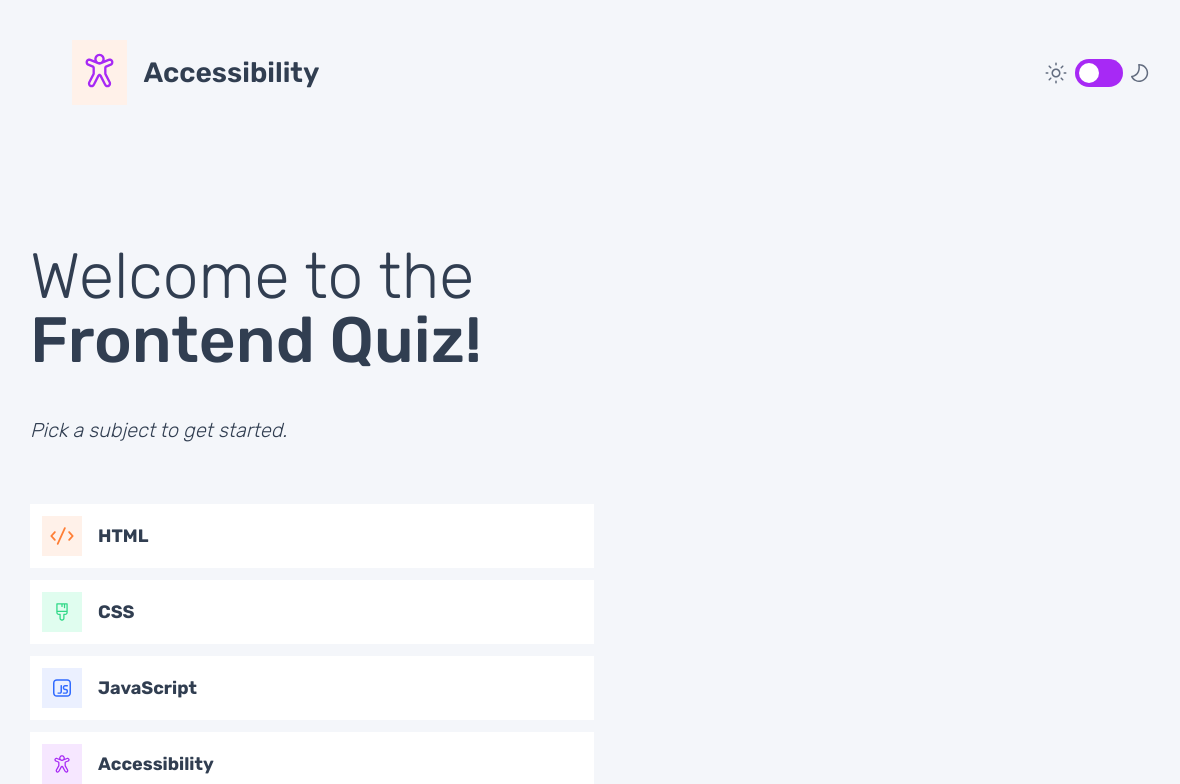
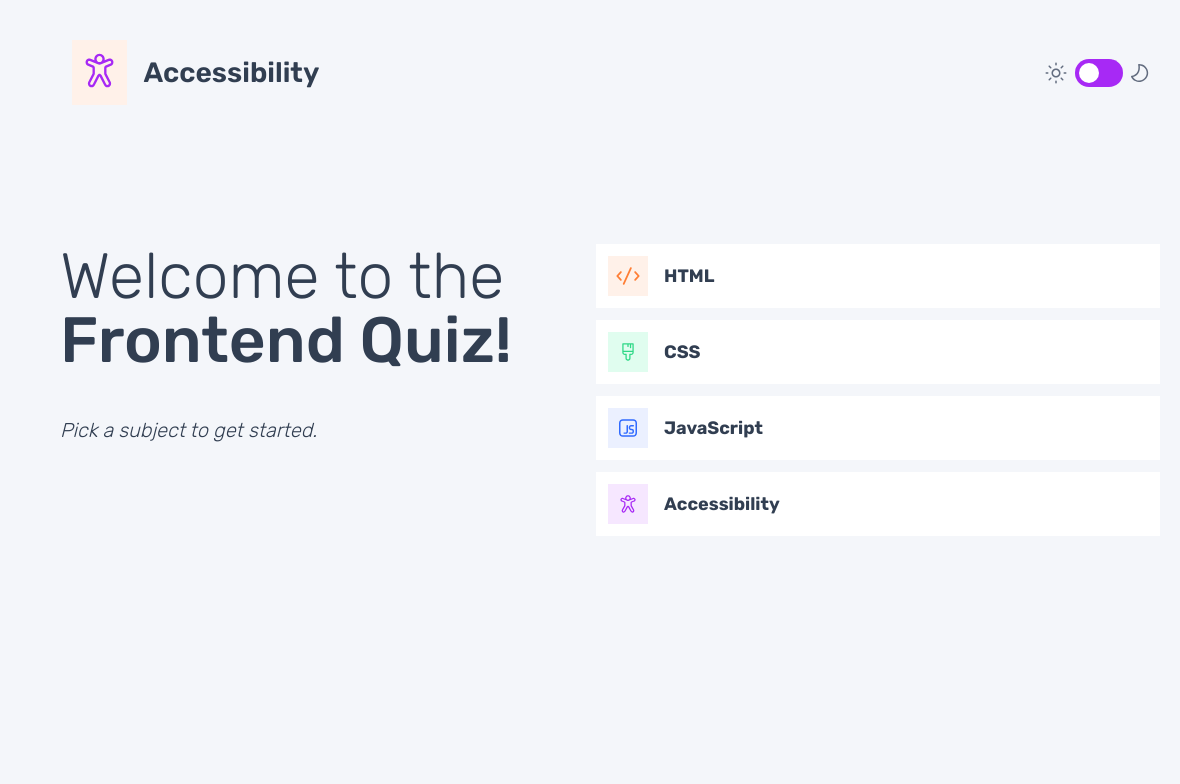
Before and after one commit to Paul-Blankson/quiz-app-Jest, an Angular app: page / in a window 1536 px wide. Shown: the top 784 px of the page, without its empty margins (158-1338 px from the left). Built offline with nearby package versions, Linux system fonts and the light colour scheme.

Commit message:
fix: fixed flex direction when on desktop screen

```diff
--- a/src/app/components/main-content/main-content.component.css
+++ b/src/app/components/main-content/main-content.component.css
@@ -17,13 +17,15 @@
   font-size: 2.5rem;
   line-height: 2.5rem;
   color: var(--color-dark-navy);
+  white-space: nowrap;
 }
 
 .welcome__heading-bold {
-  font-weight: 900;
+  font-weight: 500;
   font-size: 2.5rem;
   line-height: 2.5rem;
   color: var(--color-dark-navy);
+  white-space: nowrap;
 }
 
 .welcome__action-text {
@@ -78,10 +80,11 @@
 @media screen and (min-width: 1440px) {
   .main-content {
     max-width: 1160px;
-    padding: 0;
+    padding: 0 30px;
     margin-top: 99px;
     display: flex;
     justify-content: space-between;
+    flex-direction: row;
   }
 
   .welcome__container {
```
